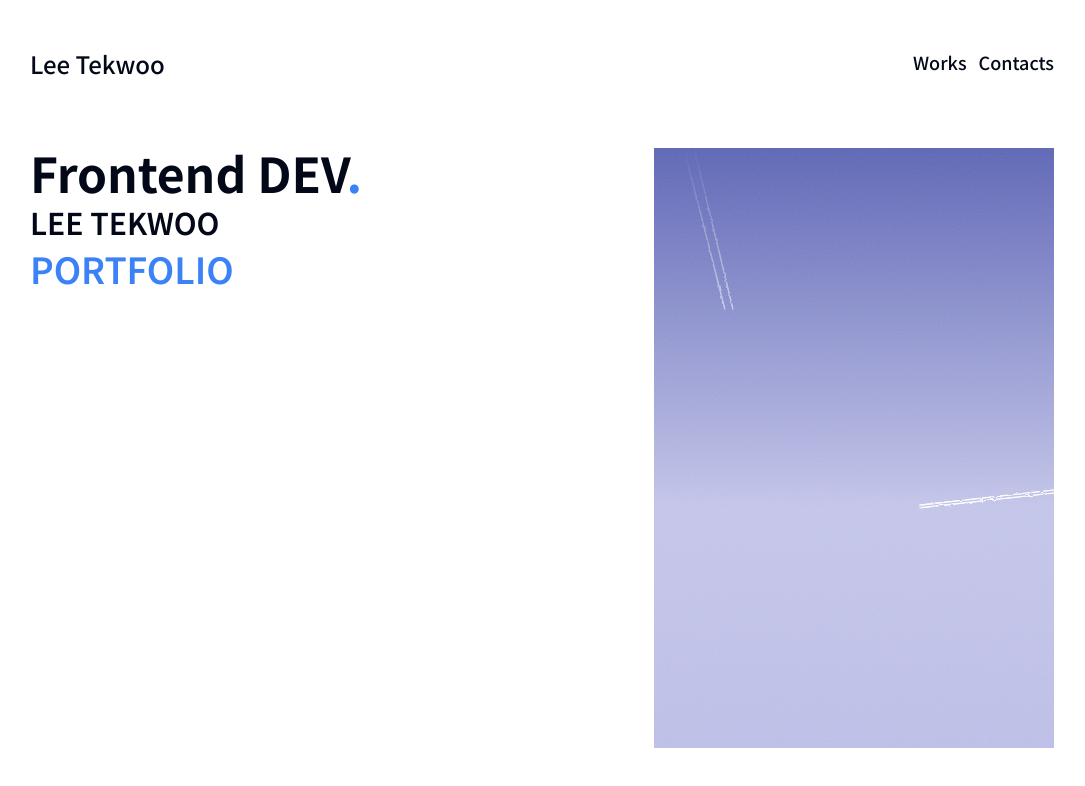
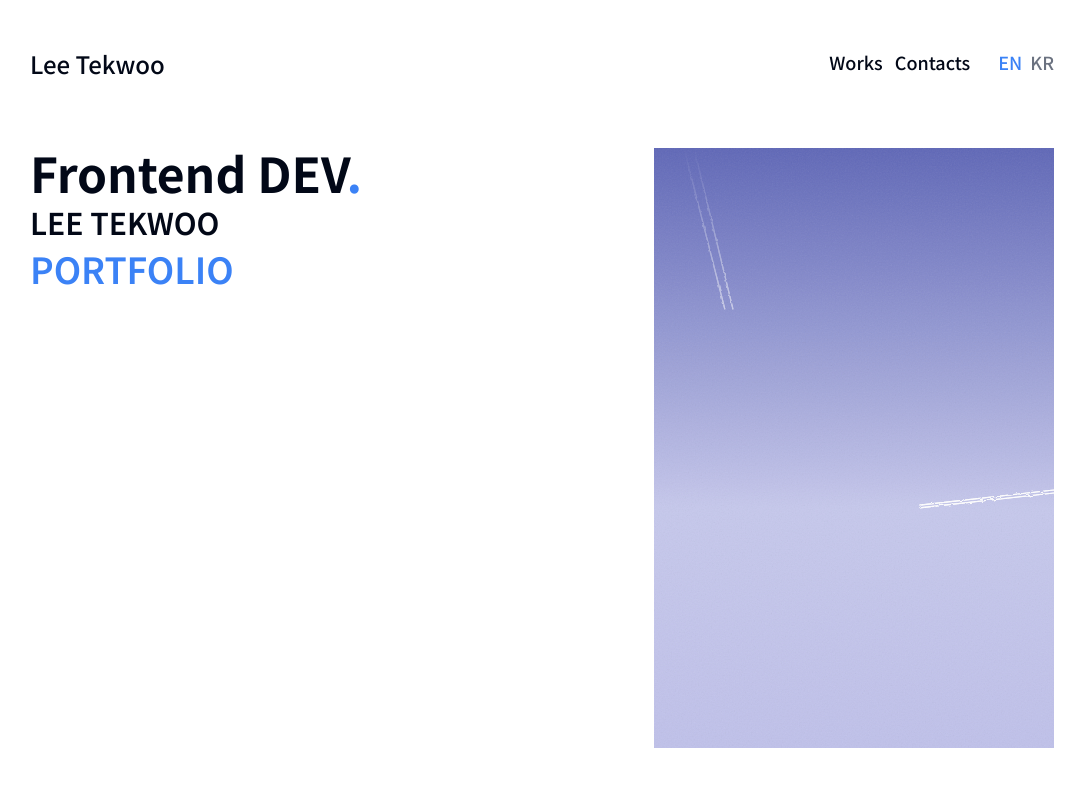
Before and after one commit to 0teklee/portfolio, a Next.js app: page /en in a window 1280 px wide. Shown: the top 786 px of the page, without its empty margins (98-1183 px from the left). Built offline with nearby package versions, Linux system fonts and the light colour scheme.

Commit message:
fix: add language selectors

```diff
--- a/components/organism/Header.tsx
+++ b/components/organism/Header.tsx
@@ -6,6 +6,7 @@ import Link from "next/link";
 
 import { clsx } from "clsx";
 
+import LanguageSelector from "@/components/molecules/LanguageSelector";
 import Row from "@/components/ui/Row";
 
 const Header = () => {
@@ -39,6 +40,7 @@ const Header = () => {
             Contacts
           </h1>
         </Link>
+        <LanguageSelector />
       </Row>
     </Row>
   );
```
